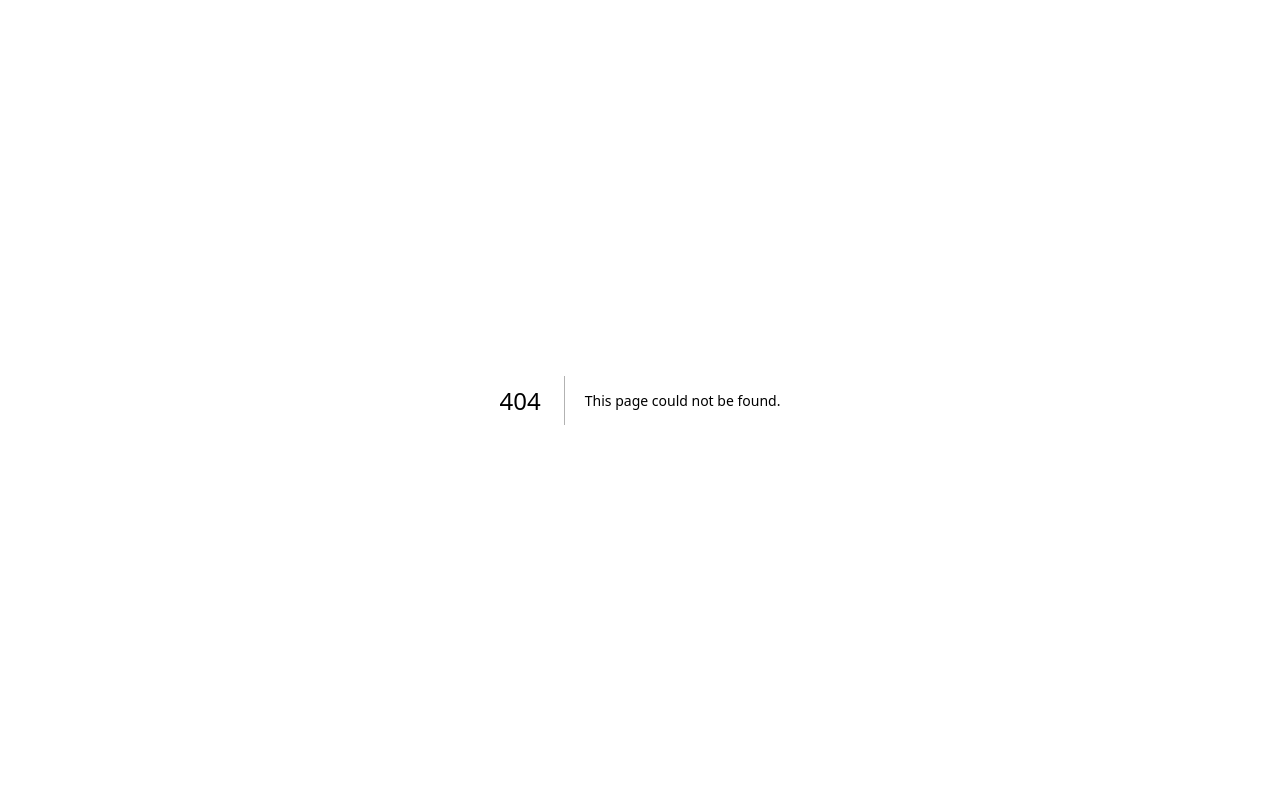
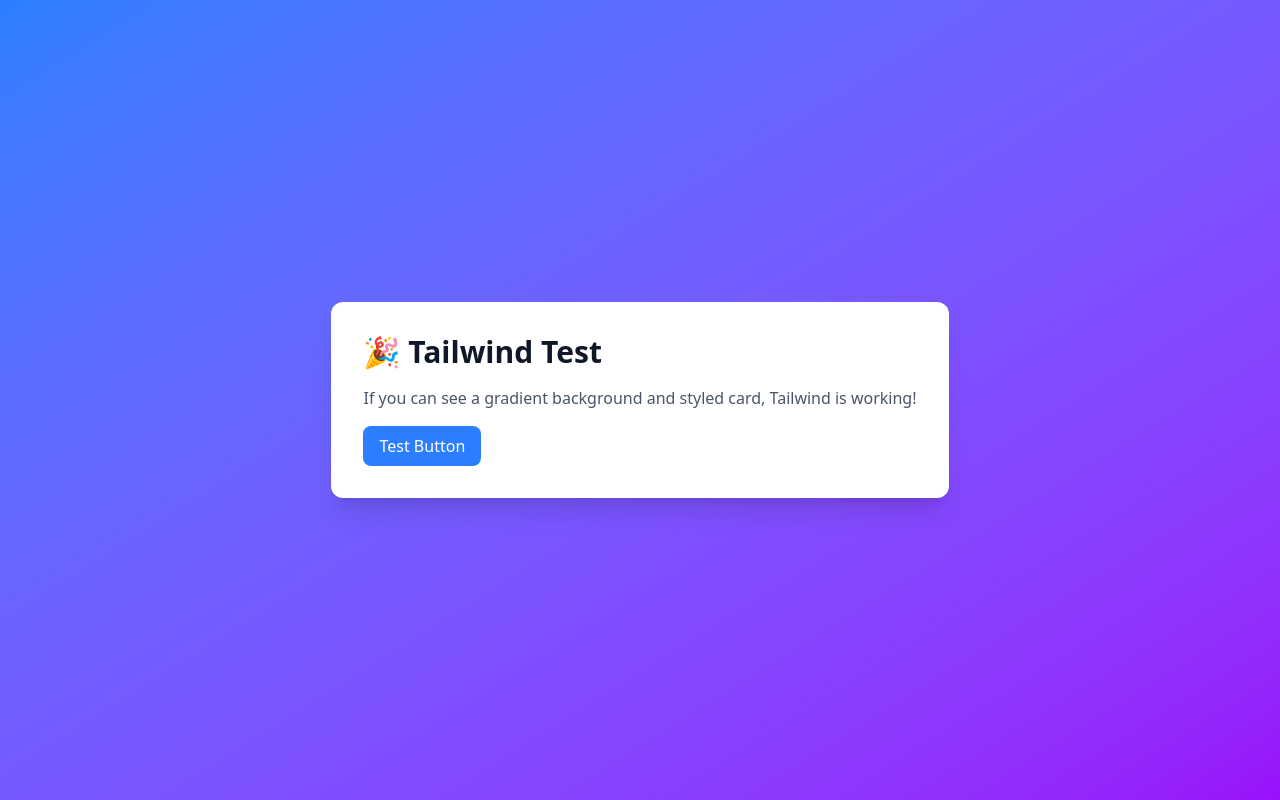
Before and after one commit to orbithammer/parasocial, a Next.js app in the folder frontend/: page /test-styles in a window 1280 px wide. Before the commit this address had no page. Built offline with nearby package versions, Linux system fonts and the light colour scheme.

Commit message:
fixed tailwind

```diff
--- a/frontend/src/app/globals.css
+++ b/frontend/src/app/globals.css
@@ -1,3 +1 @@
-@tailwind base;
-@tailwind components;
-@tailwind utilities;
+@import "tailwindcss";
--- /dev/null
+++ b/frontend/src/app/test-styles/page.tsx
@@ -0,0 +1,17 @@
+export default function StyleTest() {
+  return (
+    <div className="min-h-screen bg-gradient-to-br from-blue-500 to-purple-600 flex items-center justify-center">
+      <div className="bg-white rounded-xl shadow-xl p-8">
+        <h1 className="text-3xl font-bold text-gray-900 mb-4">
+          🎉 Tailwind Test
+        </h1>
+        <p className="text-gray-600">
+          If you can see a gradient background and styled card, Tailwind is working!
+        </p>
+        <button className="mt-4 px-4 py-2 bg-blue-500 text-white rounded-lg hover:bg-blue-600 transition-colors">
+          Test Button
+        </button>
+      </div>
+    </div>
+  )
+}
--- a/frontend/src/app/test/page.tsx
+++ b/frontend/src/app/test/page.tsx
@@ -387,24 +387,32 @@ export default function TestPage() {
         </ShowcaseSection>
 
         {/* PostFeed Showcase */}
-        <ShowcaseSection
-          title="PostFeed"
-          description="Complete feed component with pagination, loading states, and error handling. Displays posts in a modern social media layout."
-          icon={Code}
-        >
-          <div className="max-w-2xl mx-auto">
-            <div className="mb-4 p-4 bg-yellow-50 border border-yellow-200 rounded-lg">
-              <p className="text-yellow-800 text-sm">
-                <strong>Note:</strong> The PostFeed component will attempt to fetch from your API.
-                Make sure your backend is running and the endpoints are available to see it in action.
-              </p>
-            </div>
-            <PostFeed
-              apiUrl="/api/posts"
-              className="shadow-lg"
-            />
+        // In your test page, replace the PostFeed section with:
+// Replace the UserProfile section with:
+<ShowcaseSection
+  title="UserProfile"
+  description="Complete user profile component with follow functionality."
+  icon={User}
+>
+  <div className="max-w-2xl mx-auto">
+    {/* Create a static profile display instead of the API-fetching one */}
+    <div className="bg-white rounded-xl shadow-sm border border-gray-200 overflow-hidden">
+      {/* Mock profile content here */}
+      <div className="h-32 bg-gradient-to-r from-blue-500 to-purple-600"></div>
+      <div className="p-6">
+        <div className="flex items-center gap-4 -mt-12">
+          <div className="w-24 h-24 bg-gradient-to-br from-blue-500 to-purple-600 rounded-full flex items-center justify-center text-white font-bold text-2xl ring-4 ring-white">
+            TU
           </div>
-        </ShowcaseSection>
+          <div className="mt-8">
+            <h2 className="text-2xl font-bold">Test User</h2>
+            <p className="text-gray-600">@testuser</p>
+          </div>
+        </div>
+      </div>
+    </div>
+  </div>
+</ShowcaseSection>
 
         {/* Footer */}
         <footer className="mt-16 pt-8 border-t border-gray-200">
```
